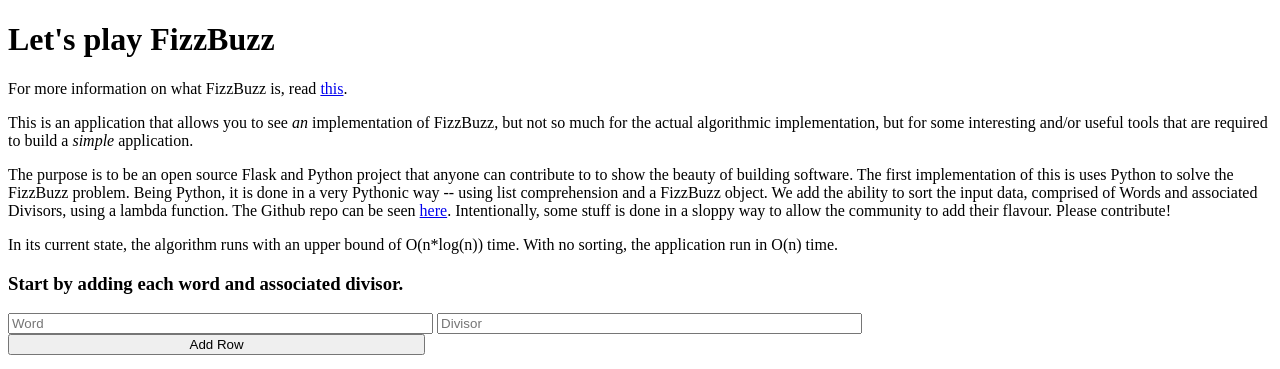
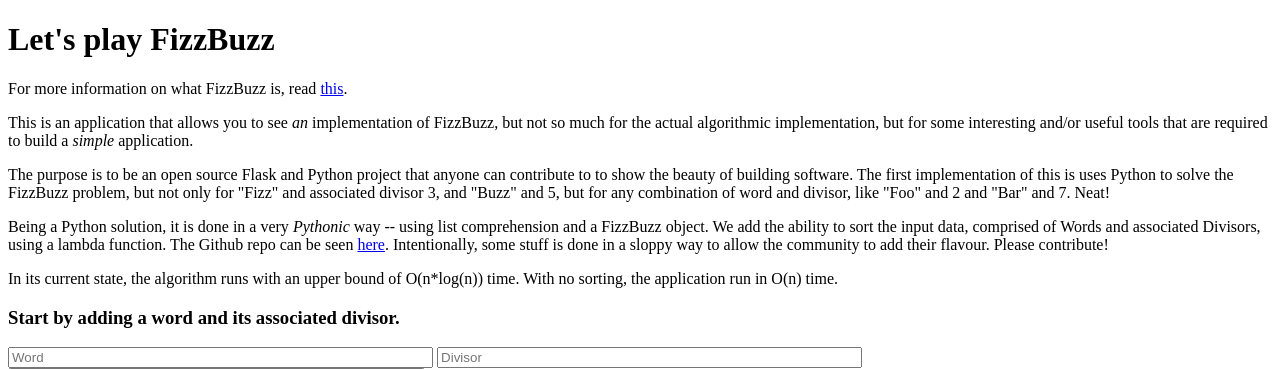
Before and after one commit to smkyle90/fizz-buzz-fun, a Flask app: page / in a window 1280 px wide. Shown: the top 369 px of the page. Run offline with Flask 2, Linux system fonts and the light colour scheme.

Commit message:
added running instructions to readme. Updated index to explain that more than Fizz Buzz can be used

```diff
--- a/FizzBuzz/templates/index.html
+++ b/FizzBuzz/templates/index.html
@@ -71,11 +71,13 @@
 
 <p>This is an application that allows you to see <em>an</em> implementation of FizzBuzz, but not so much for the actual algorithmic implementation, but for some interesting and/or useful tools that are required to build a <em>simple</em> application.</p>
 
-<p>The purpose is to be an open source Flask and Python project that anyone can contribute to to show the beauty of building software. The first implementation of this is uses Python to solve the FizzBuzz problem. Being Python, it is done in a very Pythonic way -- using list comprehension and a FizzBuzz object. We add the ability to sort the input data, comprised of Words and associated Divisors, using a lambda function. The Github repo can be seen <a href="https://github.com/smkyle90/fizz-buzz-fun">here</a>. Intentionally, some stuff is done in a sloppy way to allow the community to add their flavour. Please contribute!</p>
+<p>The purpose is to be an open source Flask and Python project that anyone can contribute to to show the beauty of building software. The first implementation of this is uses Python to solve the FizzBuzz problem, but not only for "Fizz" and associated divisor 3, and "Buzz" and 5, but for any combination of word and divisor, like "Foo" and 2 and "Bar" and 7. Neat!</p>
+
+<p>Being a Python solution, it is done in a very <em>Pythonic</em> way -- using list comprehension and a FizzBuzz object. We add the ability to sort the input data, comprised of Words and associated Divisors, using a lambda function. The Github repo can be seen <a href="https://github.com/smkyle90/fizz-buzz-fun">here</a>. Intentionally, some stuff is done in a sloppy way to allow the community to add their flavour. Please contribute!</p>
 
 <p>In its current state, the algorithm runs with an upper bound of O(n*log(n)) time. With no sorting, the application run in O(n) time.</p>
 
-<h3>Start by adding each word and associated divisor.</h3>
+<h3>Start by adding a word and its associated divisor.</h3>
     <form>
         <input type="text" id="Word" placeholder="Word">
         <input type="number" id="Divisor" placeholder="Divisor">
```
Also changed, not shown: README.md.
